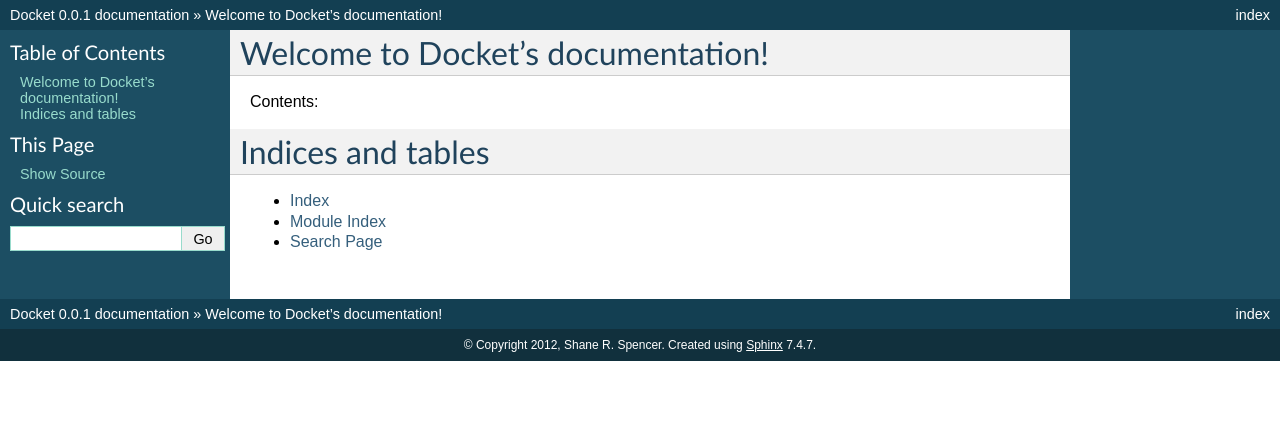
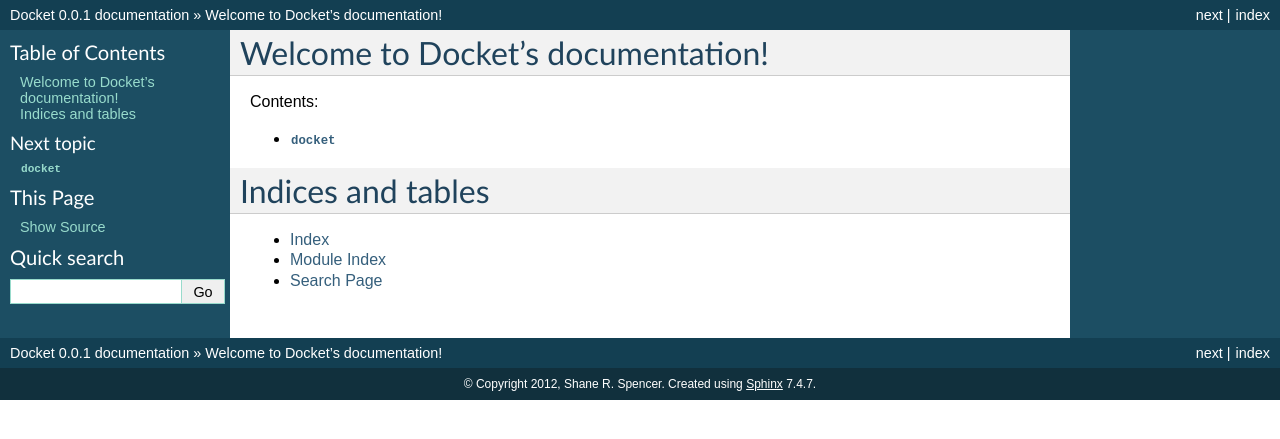
Before and after one commit to IndieInfoTech/Docket, a Sphinx documentation site: the page built from doc/index.rst, in a window 1280 px wide. Shown: the top 439 px of the page. Built offline with Sphinx 7.4.7, drawn with Linux system fonts in a browser that asks for light colours.

Commit message:
init sphinx

```diff
--- a/doc/index.rst
+++ b/doc/index.rst
@@ -9,8 +9,9 @@
 Contents:
 
 .. toctree::
-   :maxdepth: 2
+    :maxdepth: 2
 
+    modules
 
 
 Indices and tables
--- /dev/null
+++ b/doc/modules.rst
@@ -0,0 +1,4 @@
+:mod:`docket`
+=============
+
+.. automodule:: docket
--- a/setup.py
+++ b/setup.py
@@ -28,9 +28,7 @@
         'Intended Audience :: System Administrators',
         'License :: OSI Approved :: MIT License',
         'Natural Language :: English',
-        'Topic :: System :: Networking',
         'Topic :: Database',
         'Topic :: Communications',
-        'Topic :: System :: Distributed Computing',
     ],
 )
```
